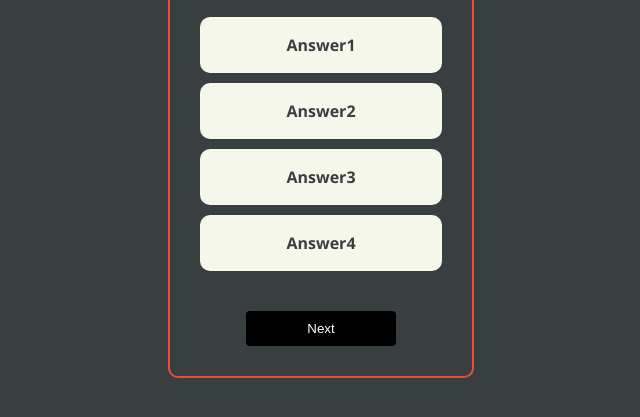
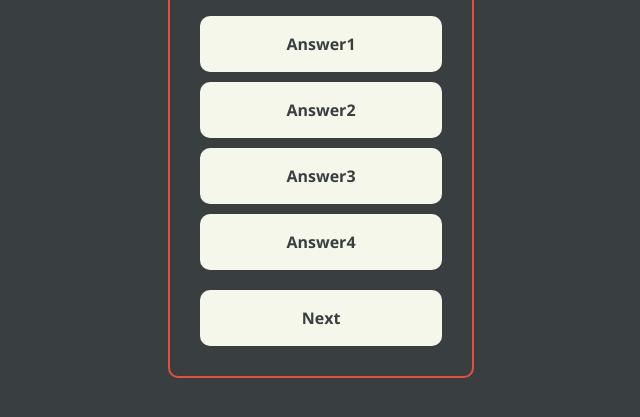
Before and after one commit to JohnB08/ModulCgrpMonthFirst, a plain HTML site: page index.html in a window 1280 px wide. Shown: the part 277-694 px from the top of the page, without its empty margins (319-959 px from the left). Drawn offline with nearby package versions, Linux system fonts and the light colour scheme.

Commit message:
btn next samme btn style

```diff
--- a/css/style.css
+++ b/css/style.css
@@ -111,18 +111,6 @@ basert på figmafil. */
   font: bold 16px/24px "Open Sans", sans-serif;
 }
 
-#next-btn {
-  background: black;
-  color: white;
-  font-weight: 500;
-  width: 150px;
-  border: 0;
-  padding: 10px;
-  margin: 20px auto 0;
-  border-radius: 4px;
-  cursor: pointer;
-}
-
 .correct {
   background: brown;
 }
--- a/index.html
+++ b/index.html
@@ -33,7 +33,7 @@
           <button class="btn btnText btnDark">Answer4</button>
         </div>
 
-        <button id="next-btn">Next</button>
+        <button id="next-btn" class="btn btnText btnDark">Next</button>
       </div>
     </div>
   </body>
```
